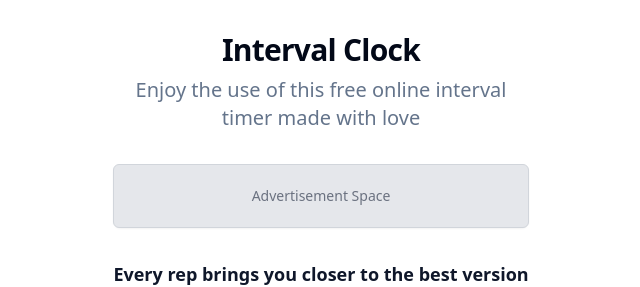
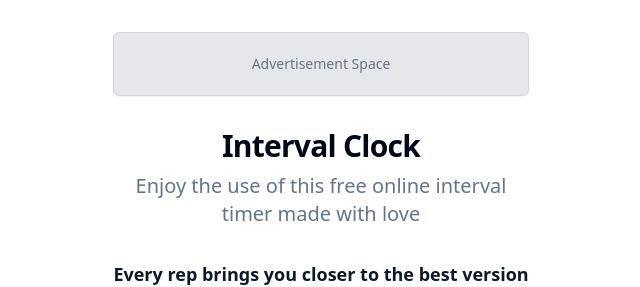
Before and after one commit to eyalptb/my-simple-interval-clock, a React (Vite) app: page / in a window 1280 px wide. Shown: the top 287 px of the page, without its empty margins (319-959 px from the left). Built offline with nearby package versions, Linux system fonts and the light colour scheme; no server answers.

Commit message:
Move advertisement above H1
Move the advertisement component to render above the main heading in the index page.

```diff
--- a/src/pages/Index.tsx
+++ b/src/pages/Index.tsx
@@ -1,4 +1,3 @@
-
 import React from 'react';
 import { TimerProvider } from '@/contexts/TimerContext';
 import FlipClock from '@/components/FlipClock';
@@ -12,6 +11,13 @@ const Index = () => {
     <TimerProvider>
       <main className="min-h-screen flex flex-col bg-background">
         <div className="container mx-auto px-4 py-8 flex-1 max-w-md">
+          <section
+            aria-label="Advertisement"
+            className="mb-8 rounded-lg shadow-sm bg-card"
+          >
+            <Advertisement />
+          </section>
+
           <header className="mb-8 text-center">
             <h1 className="text-3xl font-bold tracking-tight">Interval Clock</h1>
             <h2 className="text-xl mt-2 text-muted-foreground">
@@ -20,13 +26,6 @@ const Index = () => {
           </header>
 
           <div className="space-y-8">
-            <section
-              aria-label="Advertisement"
-              className="rounded-lg shadow-sm bg-card"
-            >
-              <Advertisement />
-            </section>
-
             <section
               aria-label="Workout Status"
               className="bg-transparent"
```
